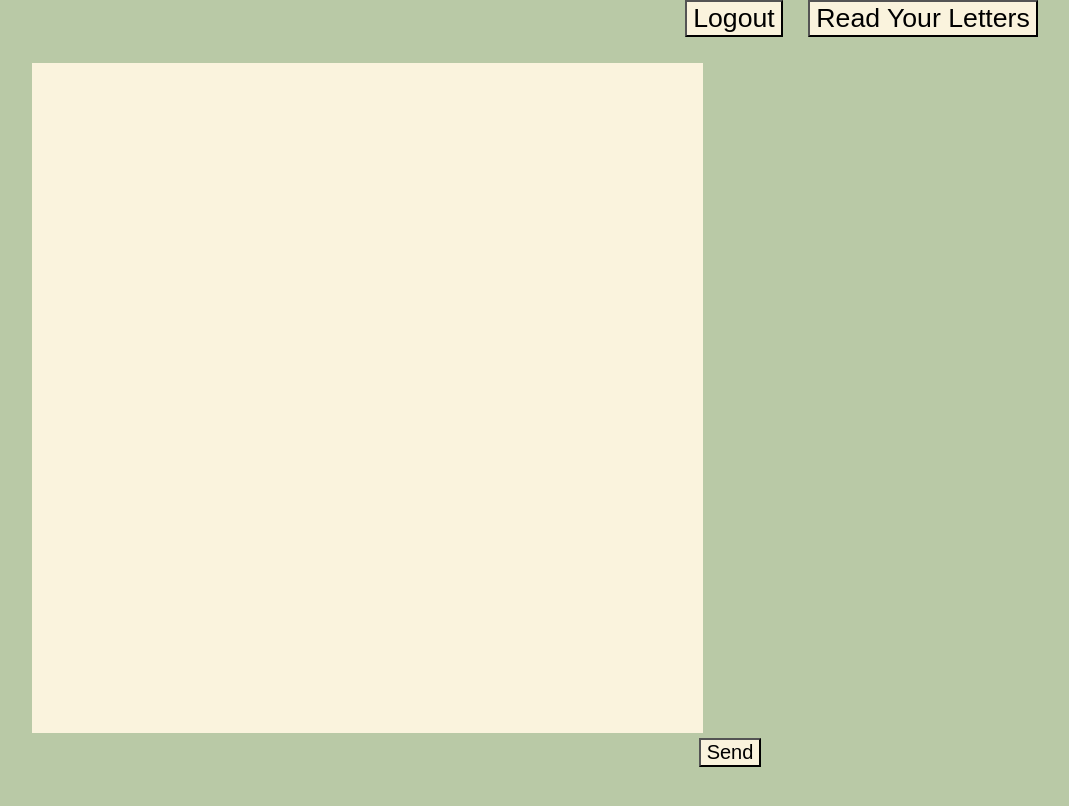
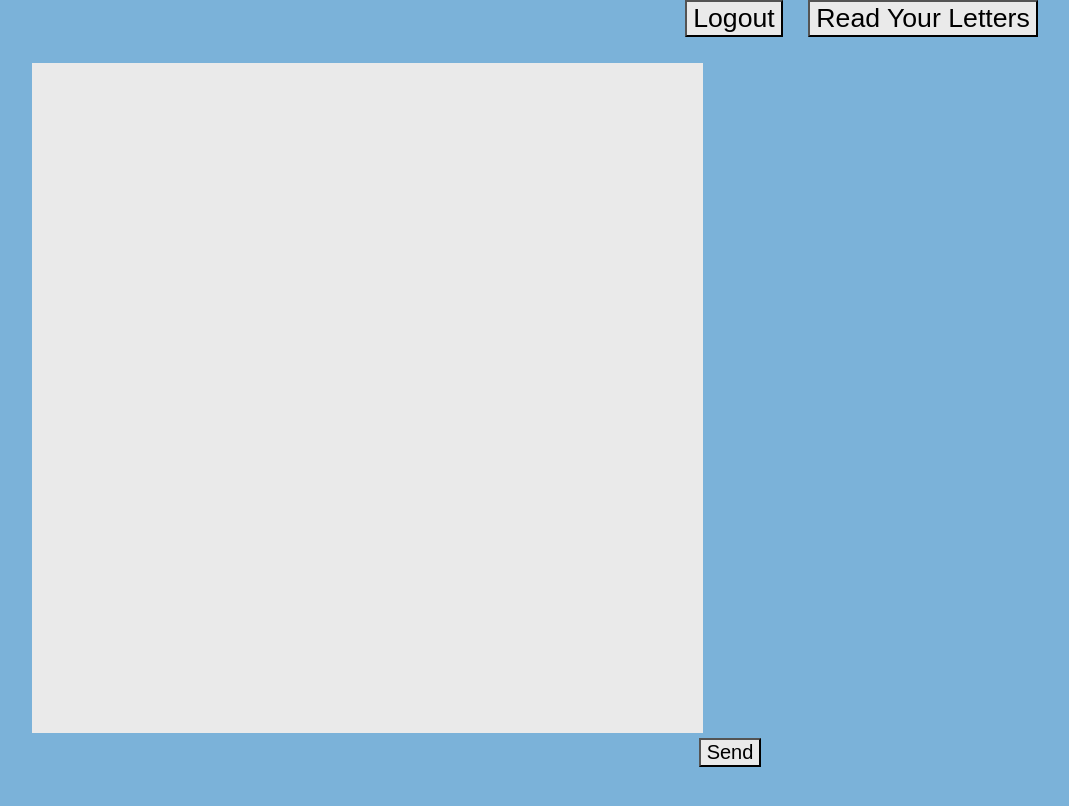
Before and after one commit to Brian-333/DearPenPal, a React (Create React App) app in the folder source/frontend/: page /Send in a window 1280 px wide. Shown: the whole page, without its empty margins (70-1139 px from the left). Built offline with nearby package versions, Linux system fonts and the light colour scheme; sample sign-in values are in the browser's storage.

Commit message:
Added css variables

```diff
--- a/source/frontend/src/styles/Inbox.css
+++ b/source/frontend/src/styles/Inbox.css
@@ -1,3 +1,9 @@
+:root {
+    --blue: #7BB2D9;
+    --hover-blue: #56a3da;
+    --white: #eaeaea;
+}
+
 .inletter{
     overflow: scroll;
     width: 40%;
@@ -14,7 +20,7 @@
 
 .letterviewer{
     justify-content: center;
-    background-color: #faf3dd;
+    background-color: var(--white);
     float: left;
     width: 500pt;
     height: 550pt;
@@ -28,7 +34,7 @@
 }
 
 .inboxbg{
-    background-color: #B9C9A6;
+    background-color: var(--blue);
     padding-bottom: 30pt
 }
 
@@ -39,7 +45,7 @@
 .inboxbbutton{
     margin-left: 1%;
     margin-top:1%;
-    background-color: #faf3dd;
+    background-color: var(--white);
     margin-bottom: 1%;
     font-size: 15pt;
 }
@@ -48,7 +54,7 @@
     width: 500pt;
     height: 500pt;
     border: none;
-    background-color: #faf3dd;
+    background-color: var(--white);
     overflow-wrap: break-word;
     resize: none;
     margin-top: 2%;
@@ -64,23 +70,23 @@
     margin-left: 2%;
     margin-top: 20pt;
     font-size: 20pt;
-    background-color: #faf3dd;
+    background-color: var(--white);
 }
 
 .logoutbutton{
     margin-left: 59%;
     font-size: 20pt;
-    background-color: #faf3dd;
+    background-color: var(--white);
 }
 
 .readlettersbutton{
     margin-left: 2%;
     font-size: 20pt;
-    background-color: #faf3dd;
+    background-color: var(--white);
 }
 
 table .active-row {
-    background-color: #7a9f4d;
+    background-color: var(--hover-blue);
 }
 
 .error{
--- a/source/frontend/src/styles/login.css
+++ b/source/frontend/src/styles/login.css
@@ -1,6 +1,6 @@
 :root {
     --blue: #7BB2D9;
-    --white: #eaeaea;
+    --white: #c9c9c9;
 }
 
 .loginbg {
@@ -9,8 +9,16 @@
 
 }
 .buttoncolour{
-    background-color: #faf3dd;
+    background-color: var(--white);
     font-size: 20pt;
+    border: 0.5px solid black;
+    border-radius: 15px;
+    padding: 10px;
+}
+
+.buttoncolour:hover {
+    cursor: pointer;
+    background-color: #bdbdbd;
 }
 
 .inputtext{
@@ -47,9 +55,17 @@
 }
 
 .signupsubmit{
-    background-color: #faf3dd;
+    background-color: var(--white);
     font-size: 20pt;
+    border: 0.5px solid black;
+    border-radius: 20px;
+    padding: 15px;
     margin-top: 5%;
+}
+
+.signupsubmit:hover {
+    cursor: pointer;
+    background-color: #bdbdbd;
 }
 
 .error{
```
